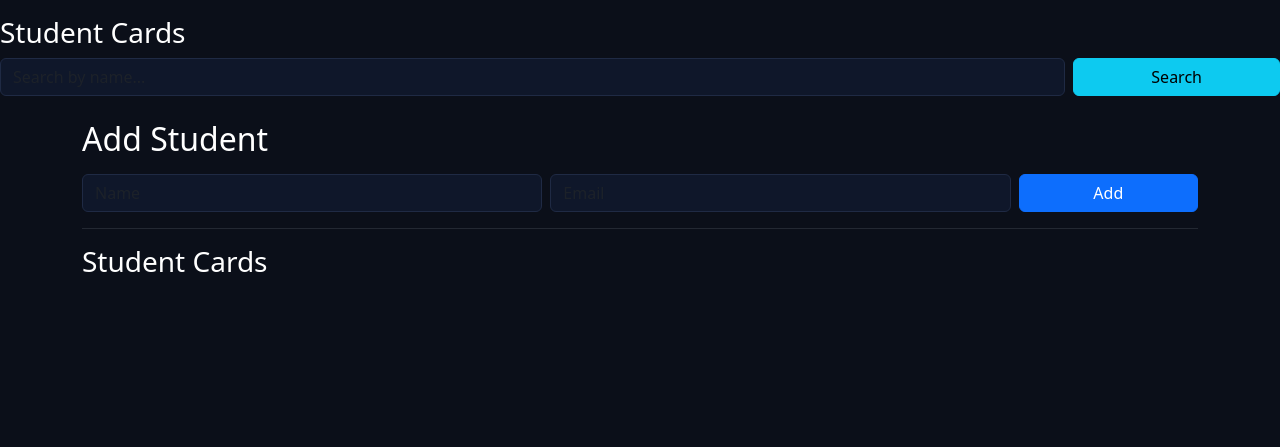
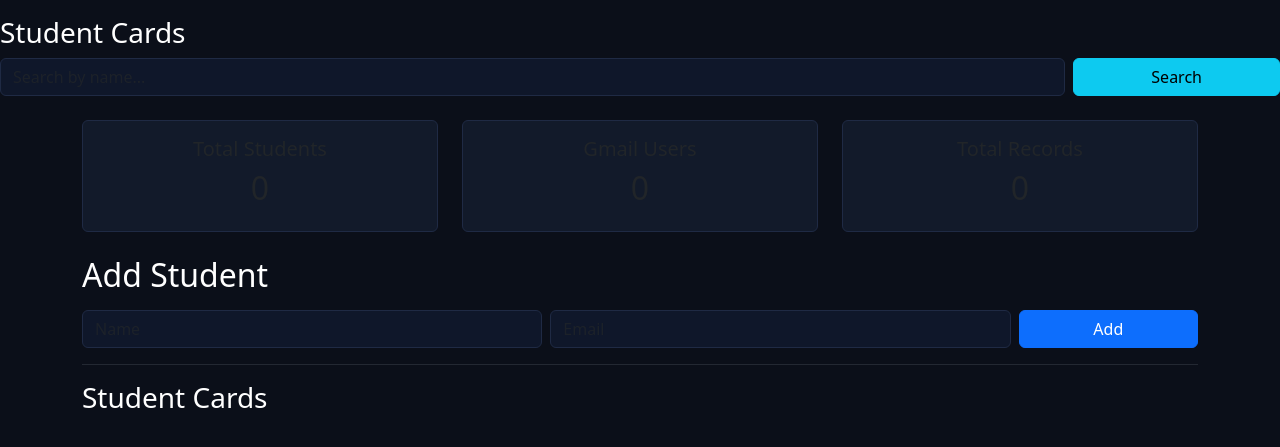
Before and after one commit to Astha-S12/student-management-system, a Flask app: page /students in a window 1280 px wide. Shown: the part 57-504 px from the top of the page. Run offline with Flask 3, Linux system fonts and the light colour scheme; data that the repository does not hold is empty.

Commit message:
version 3 analytics dashboard

```diff
--- a/app.py
+++ b/app.py
@@ -9,19 +9,23 @@
 def home():
     return render_template('index.html')
 
+
 # ---------------- ABOUT ----------------
 @app.route('/about')
 def about():
     return render_template('about.html')
 
-# ---------------- STUDENTS ----------------
+
+# ---------------- STUDENTS DASHBOARD ----------------
 @app.route('/students', methods=['GET', 'POST'])
 def students():
 
     conn = get_db_connection()
     cursor = conn.cursor()
 
+    # ADD STUDENT
     if request.method == 'POST':
+
         name = request.form['name']
         email = request.form['email']
 
@@ -35,26 +39,33 @@
 
         return redirect('/students')
 
-    search = request.args.get('search')
+    # GET ALL STUDENTS
+    cursor.execute("SELECT * FROM students")
+    students_list = cursor.fetchall()
 
-    if search:
-        cursor.execute(
-            "SELECT * FROM students WHERE name LIKE %s",
-            (f"%{search}%",)
-        )
-    else:
-        cursor.execute("SELECT * FROM students")
+    # ANALYTICS
+    total_students = len(students_list)
 
-    students_list = cursor.fetchall()
+    gmail_users = 0
+
+    for student in students_list:
+        if "@gmail.com" in student["email"].lower():
+            gmail_users += 1
+
+    total_records = total_students
 
     conn.close()
 
     return render_template(
         'students.html',
-        students=students_list
+        students=students_list,
+        total_students=total_students,
+        gmail_users=gmail_users,
+        total_records=total_records
     )
 
-# ---------------- DELETE ----------------
+
+# ---------------- DELETE STUDENT ----------------
 @app.route('/delete/<int:id>')
 def delete_student(id):
 
@@ -71,7 +82,8 @@
 
     return redirect('/students')
 
-# ---------------- EDIT ----------------
+
+# ---------------- EDIT PAGE ----------------
 @app.route('/edit/<int:id>')
 def edit_student(id):
 
@@ -92,7 +104,8 @@
         student=student
     )
 
-# ---------------- UPDATE ----------------
+
+# ---------------- UPDATE STUDENT ----------------
 @app.route('/update/<int:id>', methods=['POST'])
 def update_student(id):
 
@@ -105,7 +118,8 @@
     cursor.execute(
         """
         UPDATE students
-        SET name=%s, email=%s
+        SET name=%s,
+            email=%s
         WHERE id=%s
         """,
         (name, email, id)
@@ -116,7 +130,8 @@
 
     return redirect('/students')
 
-# ---------------- TEST ----------------
+
+# ---------------- TEST DATABASE ----------------
 @app.route('/test')
 def test():
 
@@ -130,7 +145,13 @@
 
     return str(data)
 
+
 # ---------------- RUN APP ----------------
 if __name__ == "__main__":
+
     port = int(os.environ.get("PORT", 5000))
-    app.run(host="0.0.0.0", port=port)
+
+    app.run(
+        host="0.0.0.0",
+        port=port
+    )
--- a/templates/students.html
+++ b/templates/students.html
@@ -71,6 +71,30 @@
 
 <div class="container mt-4">
 
+    <div class="row mb-4">
+
+    <div class="col-md-4">
+        <div class="card card-dark p-3 text-center">
+            <h5>Total Students</h5>
+            <h2>{{ total_students }}</h2>
+        </div>
+    </div>
+
+    <div class="col-md-4">
+        <div class="card card-dark p-3 text-center">
+            <h5>Gmail Users</h5>
+            <h2>{{ gmail_users }}</h2>
+        </div>
+    </div>
+
+    <div class="col-md-4">
+        <div class="card card-dark p-3 text-center">
+            <h5>Total Records</h5>
+            <h2>{{ total_records }}</h2>
+        </div>
+    </div>
+
+</div>
     <h2 class="mb-3">Add Student</h2>
 
     <form method="POST" class="row g-2">
```
